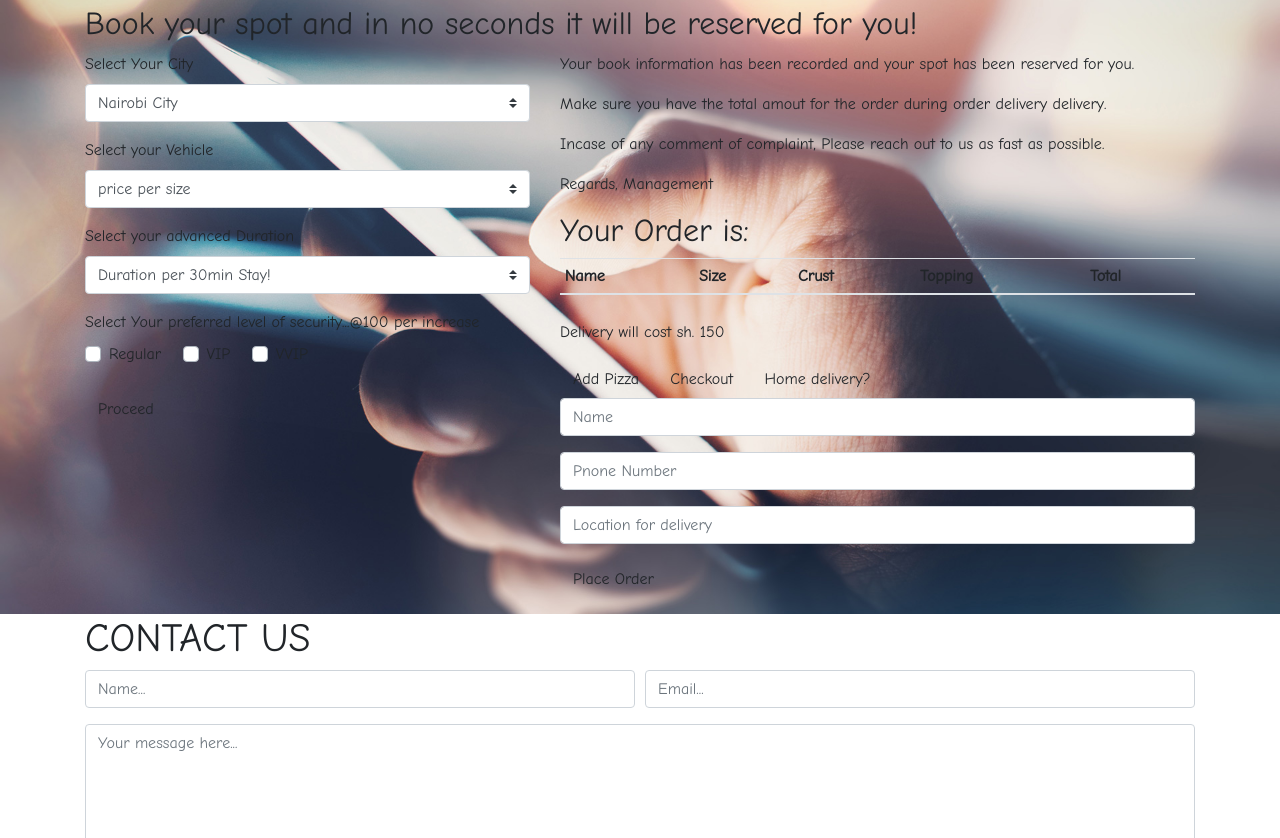
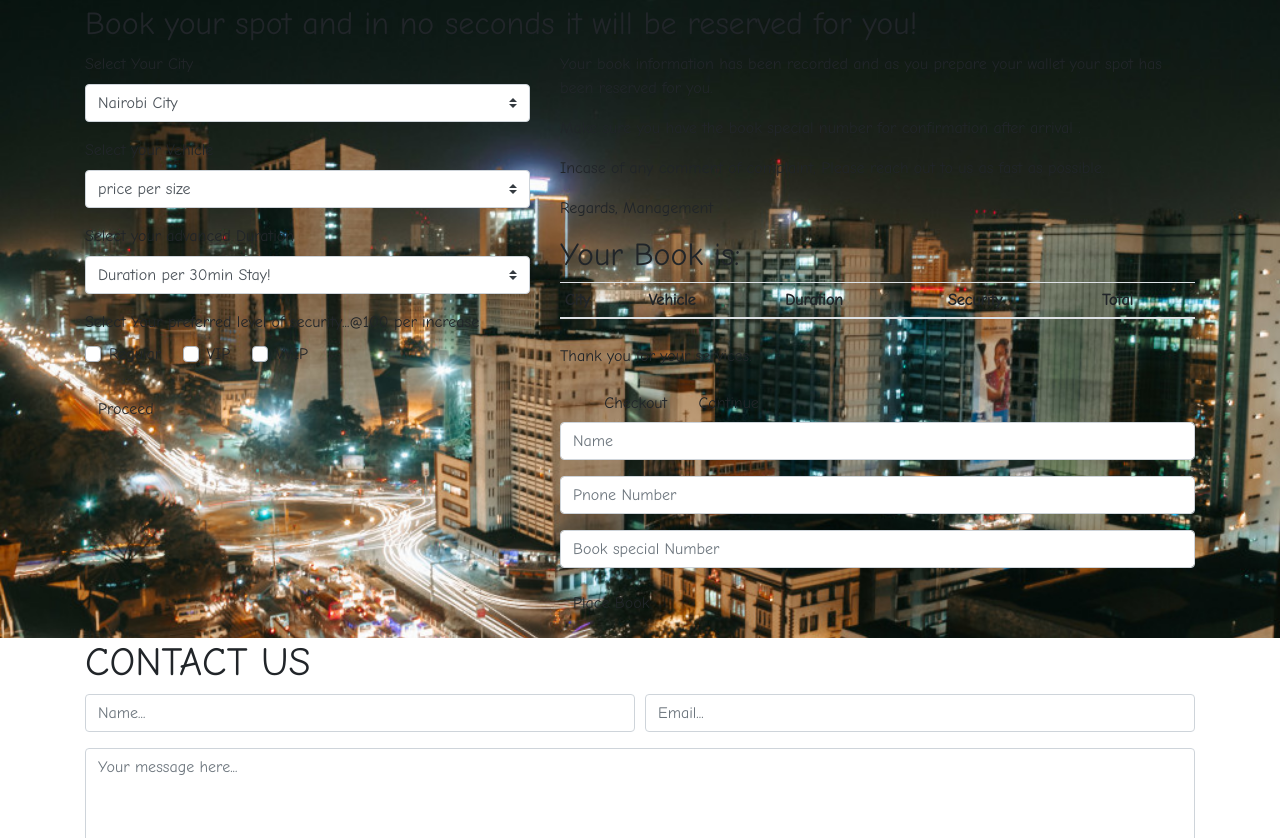
Before and after one commit to jasongithui/parking-lot, a plain HTML site: page index.html in a window 1280 px wide. Shown: the part 2565-3403 px from the top of the page. Drawn offline with nearby package versions, Linux system fonts and the light colour scheme.

Commit message:
add section7 bg img

```diff
--- a/css/styles.css
+++ b/css/styles.css
@@ -274,3 +274,13 @@ button.contact2:hover {
 .section6 {
     color: grey;
 }
+/*-----section7------*/
+.section7 {
+    min-height: 40.5vh;
+    background-image: url(../background/head1.jpg);
+    background-repeat: no-repeat;
+    background-size: cover;
+    background-position: inherit;
+    background-attachment: fixed;
+
+}
--- a/index.html
+++ b/index.html
@@ -143,7 +143,7 @@
 </footer>
 </section>
 <!--End of map section-->
-<div class="section2">
+<div class="section7">
   <section>
     <div class="padd-order">
       <div class="container order" id="make-order">
@@ -200,21 +200,21 @@
                </div>
                  <div class="col-sm-7">
                    <div id="information">
-                     <p>Your book information has been recorded and your spot has been reserved for you.</p>
-                     <p>Make sure you have the total amout for the order during order delivery delivery.</p>
+                     <p>Your book information has been recorded and as you prepare your wallet your spot has been reserved for you.</p>
+                     <p>Make sure you have the book special number for confirmation after arrival .</p>
                      <p>Incase of any comment of complaint, Please reach out to us as fast as possible.</p>
                      <p id="regards">Regards, Management</p>
                    </div>
                      <div class="choise">
-                       <h2>Your Order is:</h2>
+                       <h2>Your Book is:</h2>
                          <div id="your-orders">
                            <table class="table table-sm  pizzatable">
                     <thead>
                       <tr>
-                        <th scope="col">Name</th>
-                        <th scope="col">Size</th>
-                        <th scope="col">Crust</th>
-                        <th scope="col">Topping</th>
+                        <th scope="col">City</th>
+                        <th scope="col">Vehicle</th>
+                        <th scope="col">Duration</th>
+                        <th scope="col">Security</th>
                         <th scope="col">Total</th>
                       </tr>
                     </thead>
@@ -230,17 +230,17 @@
                   </table>
                   <p id="pizzatotal"></p>
                   <p id="totalbill"></p>
-                  <p id="addedprice">Delivery will cost sh. 150</p>
+                  <p id="addedprice">Thank you for your services.</p>
                   <p id="finallmessage"></p>
                 </div>
 
-                <button class="btn btn-white addPizza">Add Pizza</button>
+                <button class="btn btn-white addPizza"></button>
 
 
                   <button class="btn btn-white" id="checkout">Checkout</button>
 
 
-                <button class="btn btn-white deliver">Home delivery?</button>
+                <button class="btn btn-white deliver">Continue</button>
 
               </div>
                 <div class="delivery">
@@ -248,8 +248,8 @@
                     <div class="form-group">
                       <input type="text" id="name" class="form-control mb-3" placeholder="Name">
                       <input type="number" id="phone" class="form-control mb-3" placeholder="Pnone Number">
-                      <input type="text" id="location" class="form-control mb-3" placeholder="Location for delivery">
-                      <button class="btn btn-grey" id="final-order">Place Order</button>
+                      <input type="text" id="location" class="form-control mb-3" placeholder="Book special Number">
+                      <button class="btn btn-grey" id="final-order">Place Book</button>
                     </div>
                   </form>
                 </div>
```
